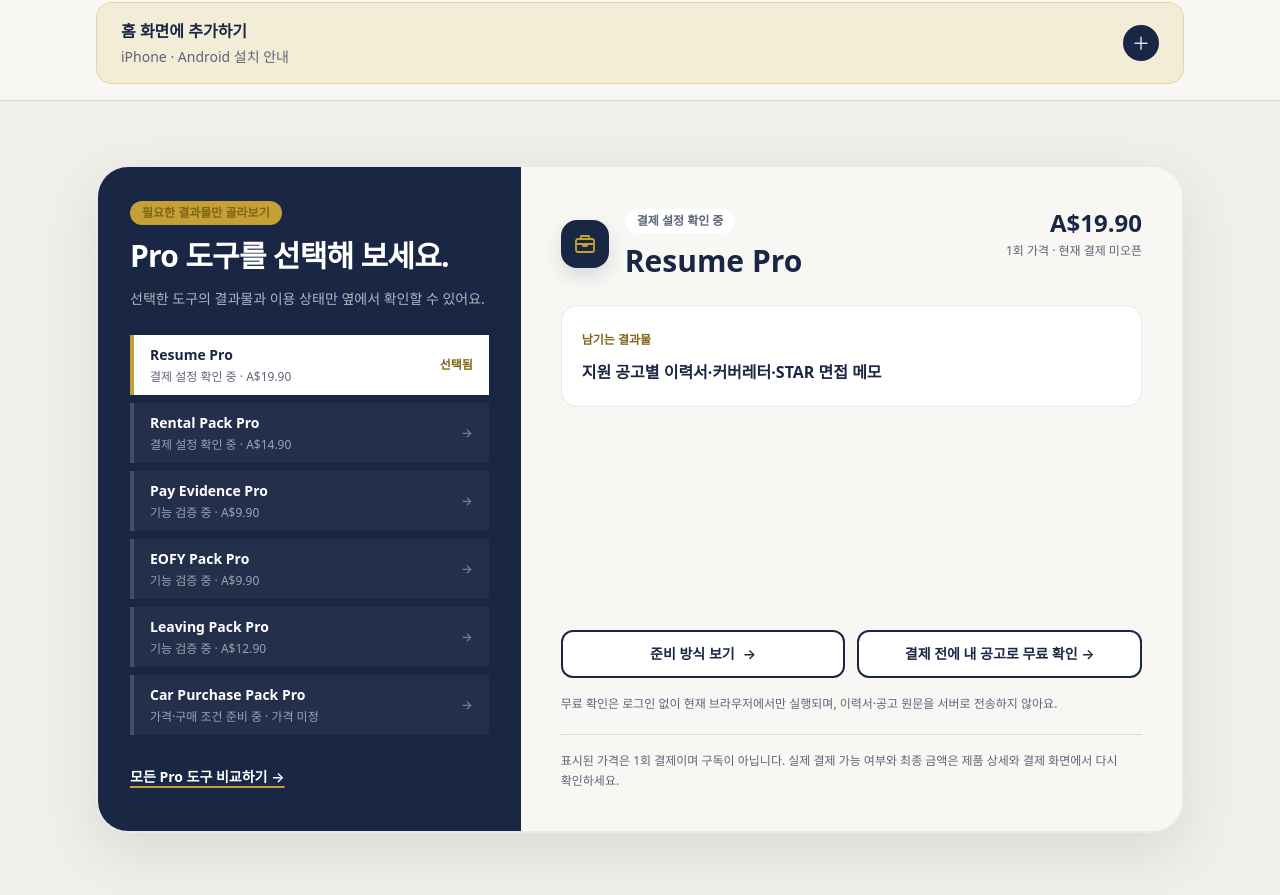
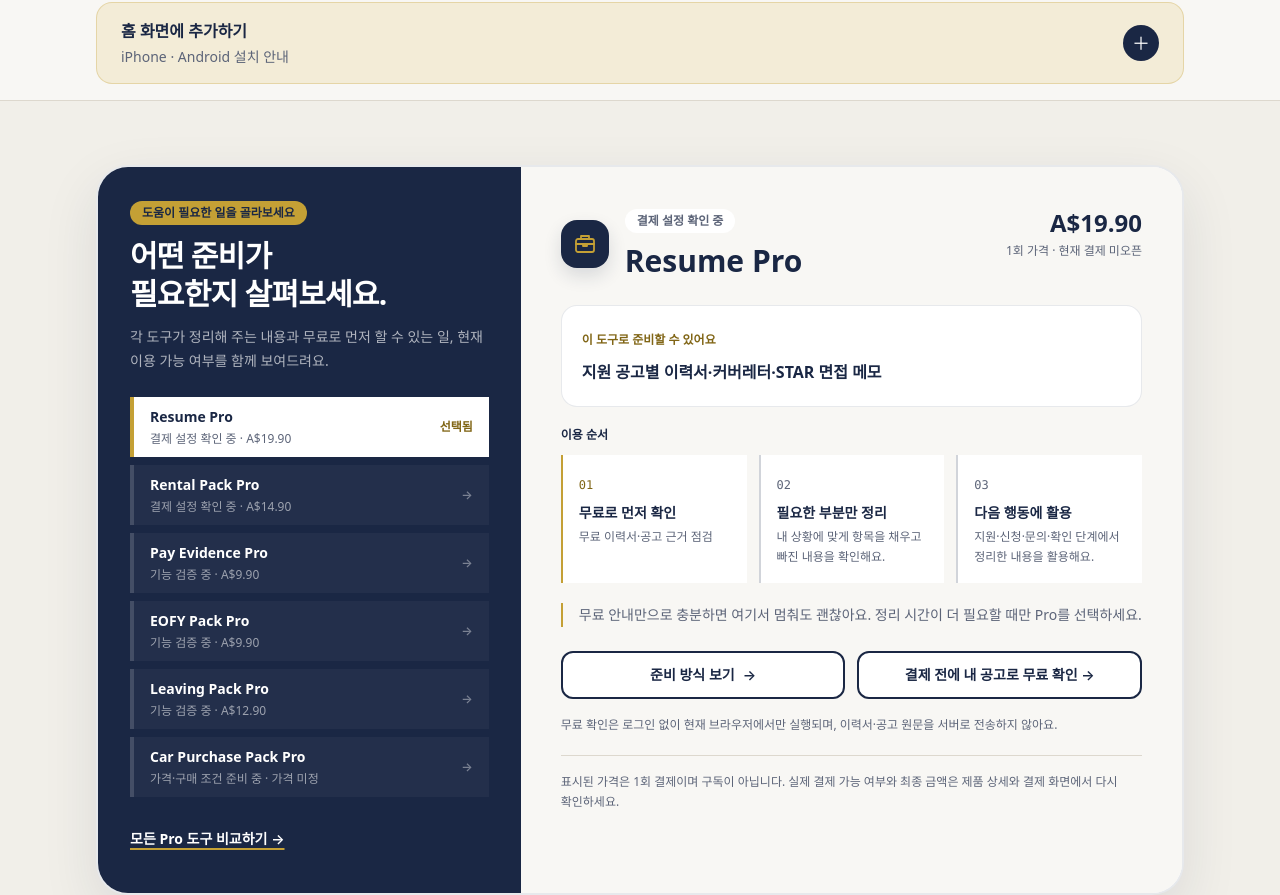
Before and after one commit to jelov219au/aussie-compass, a Next.js app: page / in a window 1280 px wide. Shown: the part 2607-3502 px from the top of the page. Built offline with nearby package versions, Linux system fonts and the light colour scheme; no server answers.

Commit message:
Refine Pro preparation interface

```diff
--- a/scripts/check-core-accessibility.mjs
+++ b/scripts/check-core-accessibility.mjs
@@ -92,7 +92,7 @@
   [stories, 'text-[0.65rem] text-gold-ink'],
   [articles, 'text-gold-ink">{String(index+1)'],
   [trustBar, 'text-gold-ink">정보를 고르는 기준'],
-  [homePremiumExplorer, 'text-gold-ink">남기는 결과물'],
+  [homePremiumExplorer, 'text-gold-ink">이 도구로 준비할 수 있어요'],
   [proPage, 'text-gold-ink">Hoju Compass Pro'],
   [proFinder, 'text-gold-ink">내 상황에 맞는 Pro 찾기'],
   [searchPage, 'text-gold-ink">막막한 순간에 찾아보세요'],
@@ -103,7 +103,7 @@
   assert.ok(source.includes(marker), `audited light-surface contrast marker is missing: ${marker}`);
 }
 
-assert.ok(proFinder.includes('text-gold">지금 필요한 결과물'), "dark Pro finder panel must keep the brighter gold token");
+assert.ok(proFinder.includes('text-gold">지금 필요한 준비'), "dark Pro finder panel must keep the brighter gold token");
 assert.ok(tools.includes('text-gold">지금 바로 한 문장'), "dark homepage feature panel must keep the brighter gold token");
 
 for (const source of [resumeBuilder, resumeProWorkspace]) {
--- a/scripts/check-home-pro-ready-now-path.mjs
+++ b/scripts/check-home-pro-ready-now-path.mjs
@@ -24,11 +24,25 @@
   "aria-pressed={selected}",
   "border-gold bg-white text-navy",
   "모든 Pro 도구 비교하기",
+  "도움이 필요한 일을 골라보세요",
+  "text-navy",
+  'role="group"',
+  "이 도구로 준비할 수 있어요",
+  'aria-label="Pro 도구 이용 순서"',
+  "무료로 먼저 확인",
+  "필요한 부분만 정리",
+  "다음 행동에 활용",
+  "무료 안내만으로 충분하면 여기서 멈춰도 괜찮아요.",
   '<ResumeProProofLink entry="home-premium"',
   "결제 전에 내 공고로 무료 확인 →",
 ]) assert.ok(homePremium.includes(contract), `the public ready-now path is missing: ${contract}`);
+assert.doesNotMatch(explorer, /남기는 결과물|선택한 도구의 결과물/, "the home Pro panel must avoid abstract outcome-copy phrasing");
+assert.doesNotMatch(explorer, /min-h-\[27rem\]|mt-auto grid gap-3 pt-7/, "the home Pro panel must not create an empty middle gap before its actions");
 assert.ok(explorer.includes('product.id === "resume-pro"'), "Resume-specific proof and analytics must run only for Resume");
 assert.ok(explorer.includes("이력서·공고 원문을 서버로 전송하지 않아요"), "the live Resume proof must retain its local-only privacy boundary");
+assert.ok(catalogPage.includes("무엇을 준비하는지 한눈에.") && catalogPage.includes("Pro로 준비할 수 있어요"), "the Pro catalog must describe concrete preparation without abstract outcome phrasing");
+assert.ok(finder.includes('text-gold">지금 필요한 준비'), "the Pro finder must use the same preparation language");
+assert.doesNotMatch(`${explorer}\n${catalogPage}\n${finder}`, /남기는 결과물|지금 필요한 결과물|결과물과 이용 상태/, "public Pro discovery must use concrete preparation language consistently");
 
 const unavailableFinderStart = finder.indexOf("const unavailableJobActions = (");
 const unavailableFinderEnd = finder.indexOf("  );", unavailableFinderStart);
--- a/src/components/sections/HomePremiumToolExplorer.tsx
+++ b/src/components/sections/HomePremiumToolExplorer.tsx
@@ -40,18 +40,19 @@
   return (
     <div className="grid overflow-hidden rounded-[2rem] border-2 border-navy/10 bg-white shadow-[0_20px_55px_rgba(26,39,68,0.1)] lg:grid-cols-[0.78fr_1.22fr]">
       <div className="min-w-0 bg-navy p-5 text-white sm:p-7 lg:p-8">
-        <p className="inline-flex rounded-full bg-gold px-3 py-1 text-xs font-semibold text-gold-ink">
-          필요한 결과물만 골라보기
+        <p className="inline-flex rounded-full bg-gold px-3 py-1 text-xs font-semibold text-navy">
+          도움이 필요한 일을 골라보세요
         </p>
         <h2 id="premium-tools-heading" className="mt-3 text-2xl font-semibold tracking-tight text-white sm:text-3xl">
-          Pro 도구를 선택해 보세요.
+          어떤 준비가 필요한지 살펴보세요.
         </h2>
         <p className="mt-3 max-w-md text-sm leading-6 text-white/65">
-          선택한 도구의 결과물과 이용 상태만 옆에서 확인할 수 있어요.
+          각 도구가 정리해 주는 내용과 무료로 먼저 할 수 있는 일, 현재 이용 가능 여부를 함께 보여드려요.
         </p>
 
         <div
           className="mt-6 grid snap-x snap-mandatory auto-cols-[minmax(11.5rem,76%)] grid-flow-col gap-2 overflow-x-auto pb-2 sm:auto-cols-[minmax(12.5rem,44%)] lg:grid-flow-row lg:grid-cols-1 lg:overflow-visible lg:pb-0"
+          role="group"
           aria-label="Pro 도구 선택"
         >
           {products.map((item) => {
@@ -96,7 +97,7 @@
         </TrackedLink>
       </div>
 
-      <div id={panelId} className="flex min-w-0 min-h-[27rem] flex-col bg-background p-6 sm:p-8 lg:p-10" aria-live="polite">
+      <div id={panelId} className="flex min-w-0 flex-col bg-background p-6 sm:p-8 lg:p-10" aria-live="polite">
         <div className="flex flex-wrap items-start justify-between gap-5">
           <div className="flex min-w-0 items-center gap-4">
             <TopicIcon name={product.icon} />
@@ -114,11 +115,36 @@
         </div>
 
         <div className="mt-6 rounded-2xl border border-navy/10 bg-white p-5">
-          <span className="text-xs font-semibold text-gold-ink">남기는 결과물</span>
+          <span className="text-xs font-semibold text-gold-ink">이 도구로 준비할 수 있어요</span>
           <strong className="mt-2 block text-base leading-7 text-navy">{product.outcome}</strong>
         </div>
 
-        <div className="mt-auto grid gap-3 pt-7 sm:grid-cols-2">
+        <div className="mt-5">
+          <p className="text-xs font-semibold text-navy">이용 순서</p>
+          <ol className="mt-3 grid gap-3 sm:grid-cols-3" aria-label="Pro 도구 이용 순서">
+            <li className="border-l-2 border-gold bg-white p-4">
+              <span className="font-mono text-xs text-gold-ink">01</span>
+              <strong className="mt-2 block text-sm text-navy">무료로 먼저 확인</strong>
+              <p className="mt-1 text-xs leading-5 text-muted">{product.free}</p>
+            </li>
+            <li className="border-l-2 border-navy/20 bg-white p-4">
+              <span className="font-mono text-xs text-muted">02</span>
+              <strong className="mt-2 block text-sm text-navy">필요한 부분만 정리</strong>
+              <p className="mt-1 text-xs leading-5 text-muted">내 상황에 맞게 항목을 채우고 빠진 내용을 확인해요.</p>
+            </li>
+            <li className="border-l-2 border-navy/20 bg-white p-4">
+              <span className="font-mono text-xs text-muted">03</span>
+              <strong className="mt-2 block text-sm text-navy">다음 행동에 활용</strong>
+              <p className="mt-1 text-xs leading-5 text-muted">지원·신청·문의·확인 단계에서 정리한 내용을 활용해요.</p>
+            </li>
+          </ol>
+        </div>
+
+        <p className="mt-5 border-l-2 border-gold pl-4 text-sm leading-6 text-muted">
+          무료 안내만으로 충분하면 여기서 멈춰도 괜찮아요. 정리 시간이 더 필요할 때만 Pro를 선택하세요.
+        </p>
+
+        <div className="mt-6 grid gap-3 sm:grid-cols-2">
           {resumeProduct ? (
             <>
               <ResumeProCtaLink
```
Also changed, not shown: src/app/pro/page.tsx (+2 -2 lines), src/components/tools/ProProductFinder.tsx (+1 -1 lines).
